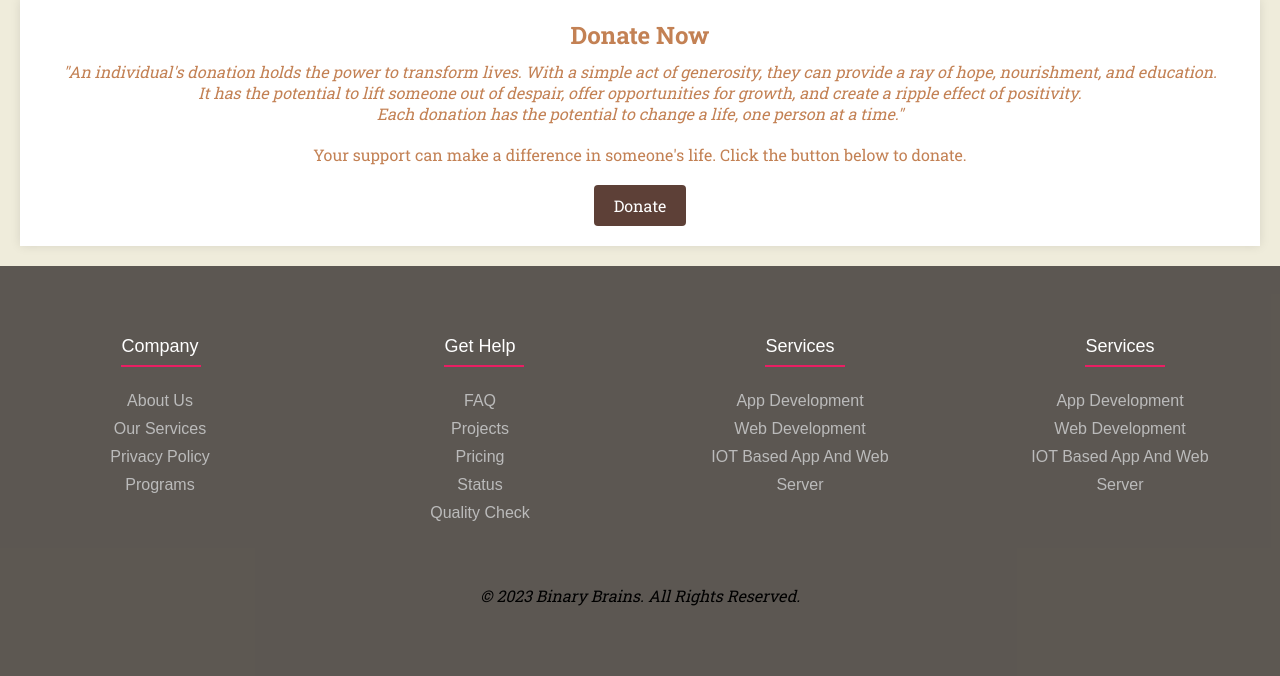
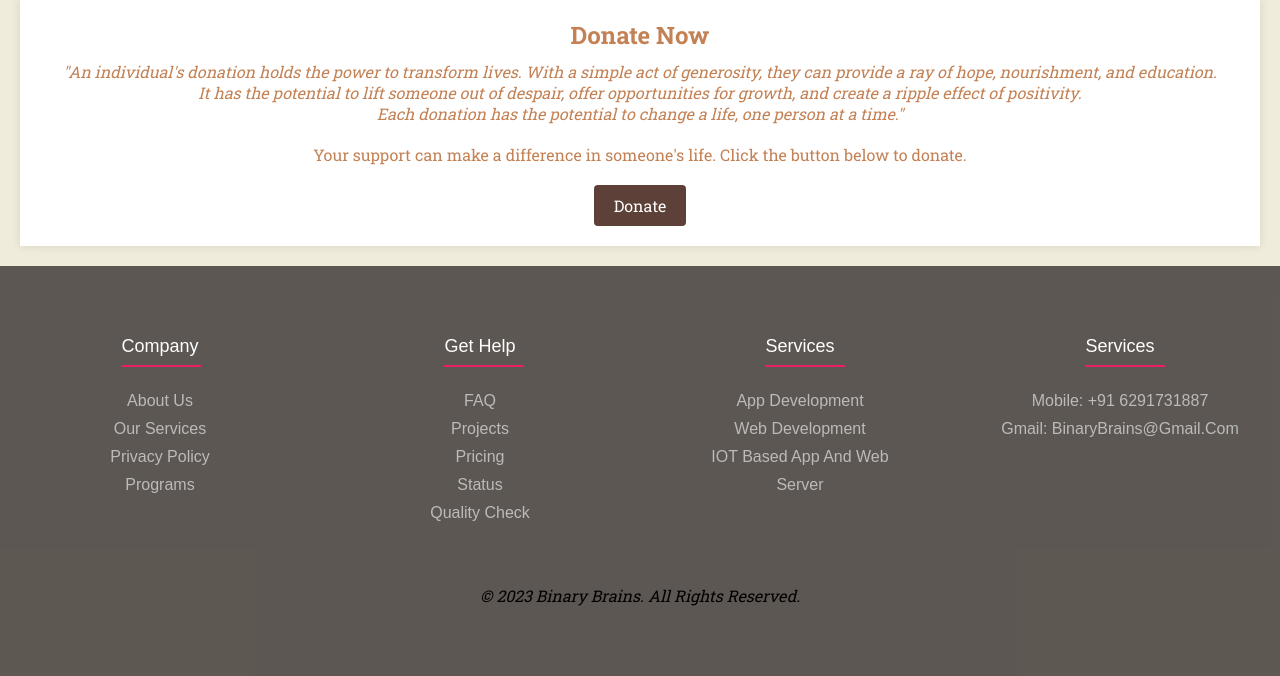
Before and after one commit to Churanta/Blockchain-based-Charity-Donation-Platform, a Flask app: template templates/home.html in a window 1280 px wide. Shown: the part 3009-3685 px from the top of the page. Run offline with Flask 3, Linux system fonts and the light colour scheme; the template is opened without the code that fills it, so the values that code supplies are empty; some libraries are stand-ins or nearby versions.

Commit message:
first commit

```diff
--- a/templates/home.html
+++ b/templates/home.html
@@ -552,10 +552,9 @@ body {
             <div class="footer-col">
                 <h4>Services</h4>
                 <ul>
-                    <li><a href=#>App development</a></li>
-                    <li><a href=#>web development</a></li>
-                    <li><a href=#>IOT based App and web</a></li>
-                    <li><a href=#>Server</a></li>
+                    <li><a href=#>Mobile: +91 6291731887</a></li>
+                    <li><a href=#>Gmail: BinaryBrains@gmail.com</a></li>
+
                 </ul>
             </div>
 
```
